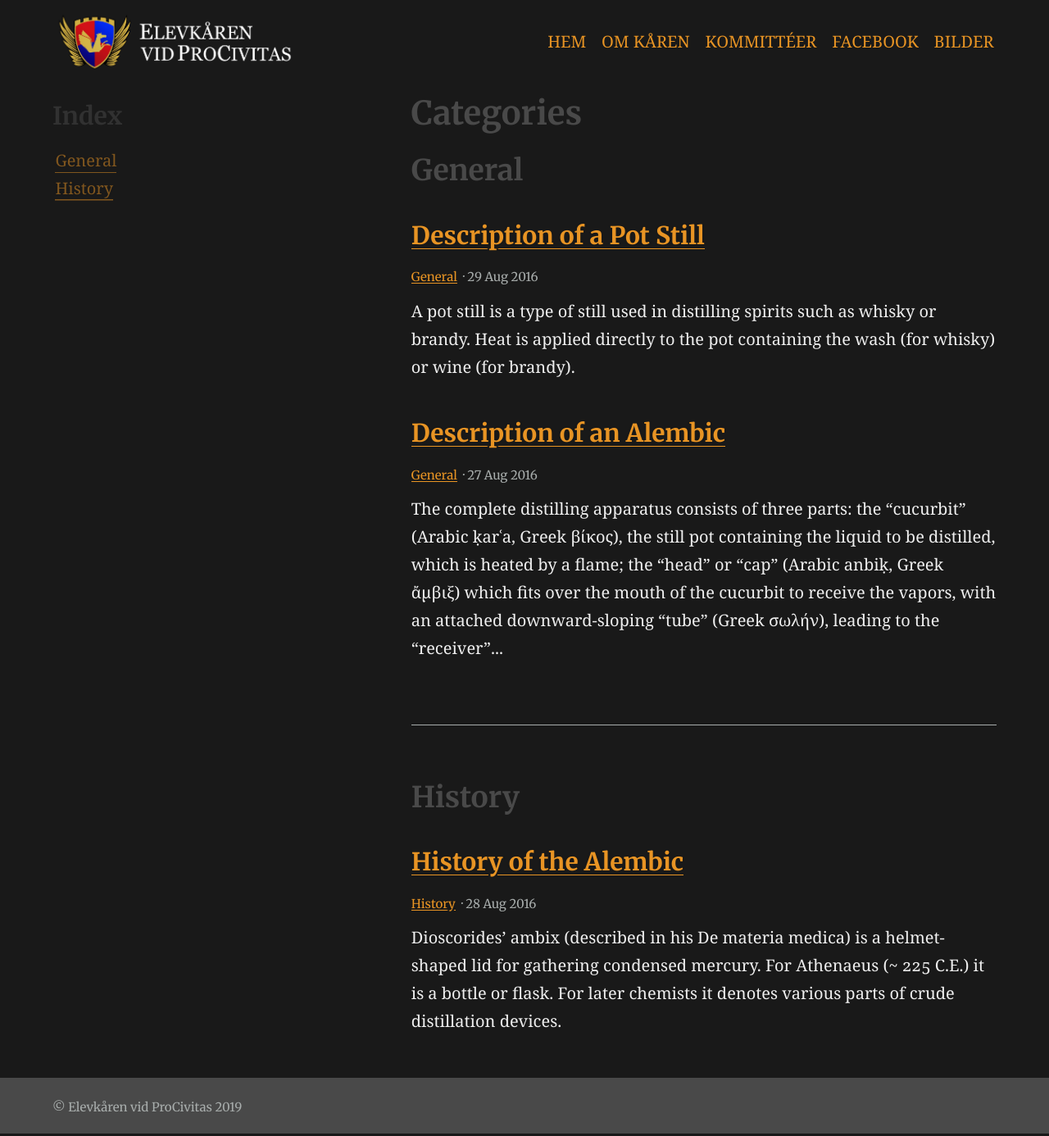
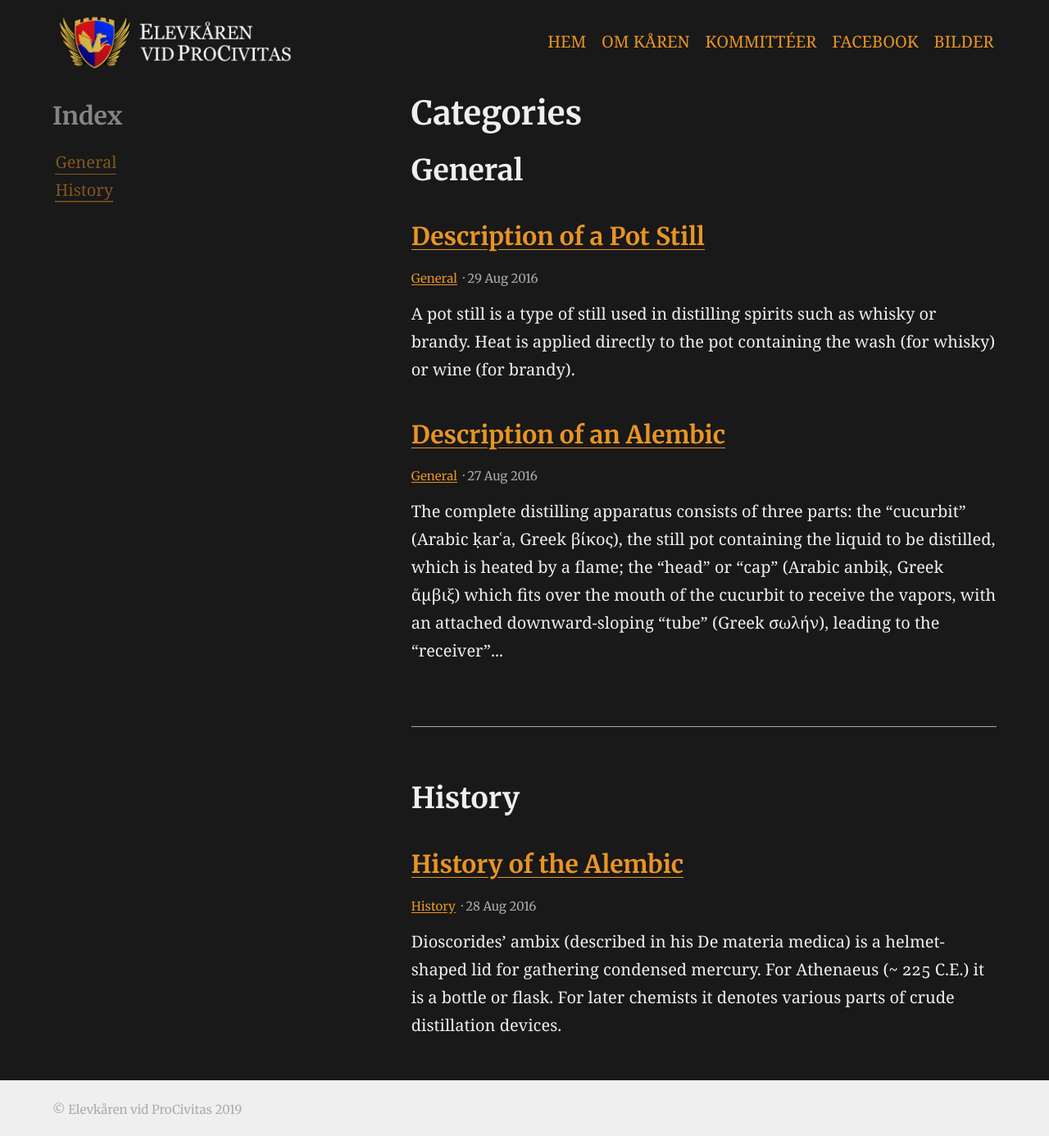
Before and after one commit to ekvp/ekvp.github.io, a Jekyll site: the page built from categories.md, in a window 1280 px wide. Shown: the whole page at 82% size. Built offline with Jekyll 4.4.1, drawn with Linux system fonts in a browser that asks for light colours.

Commit message:
Update _settings.scss

```diff
--- a/_sass/_settings.scss
+++ b/_sass/_settings.scss
@@ -5,7 +5,7 @@
 $accentColour: #05bf85;
 
 // Text colours
-$headingColour: #494949;
+$headingColour: #EFEFEF;
 $bodyColour: #EFEFEF;
 $linkColour: #E89424;
 $hoverColour: #895716;
@@ -19,7 +19,7 @@
   regular: 400,
   bold: 700,
   italic: italic,
-  cap-height: 0.75
+  cap-height: 0.6
 );
 
 $headingtype: (
```
